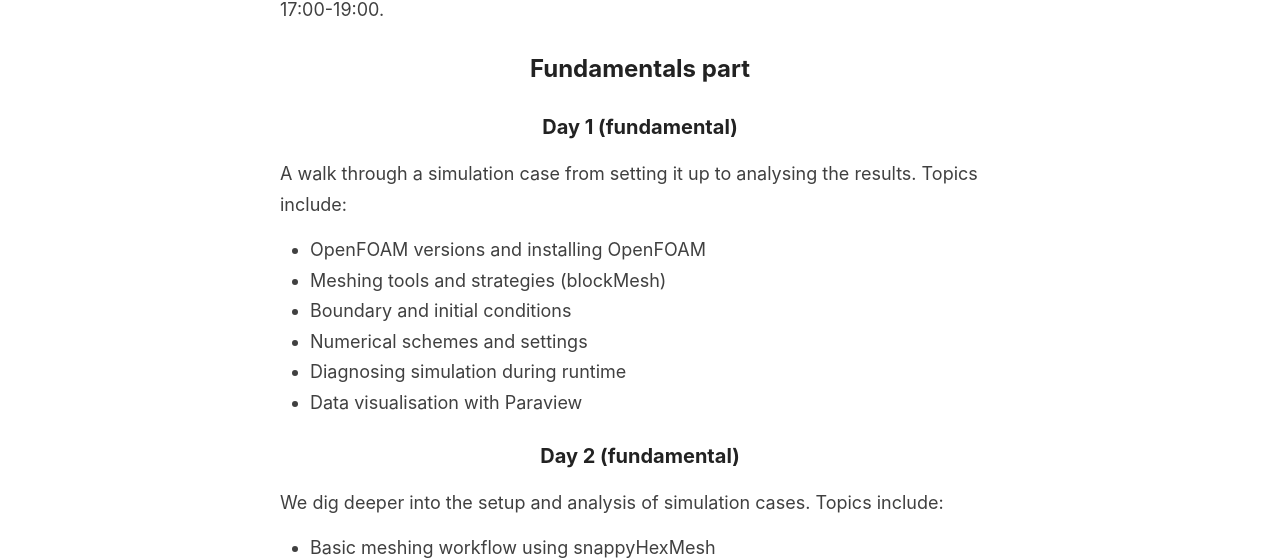
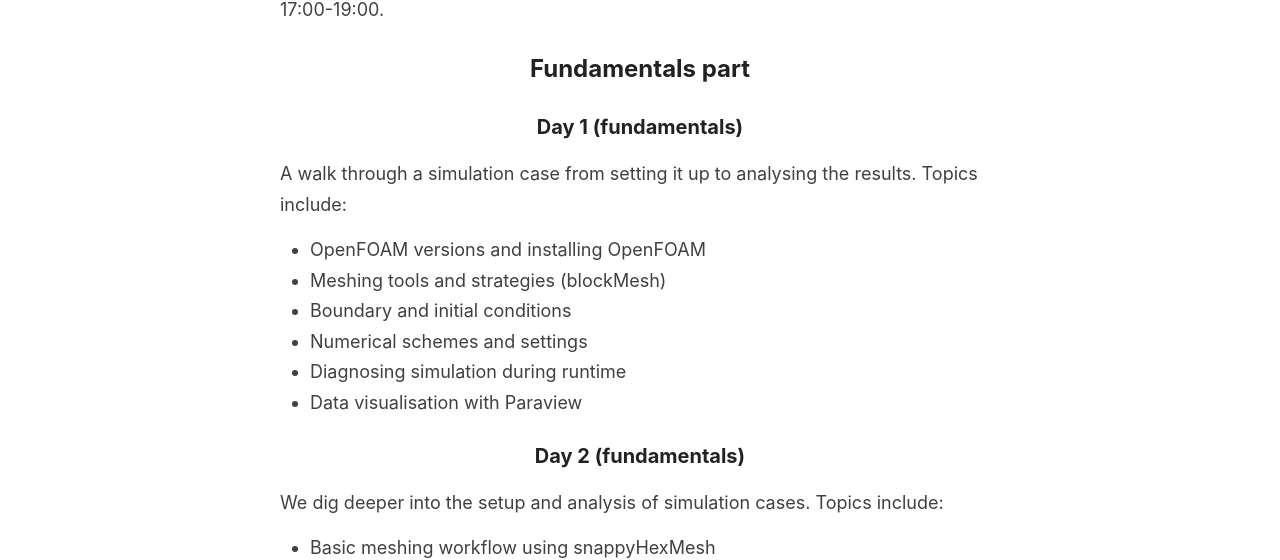
Before and after one commit to OpenSourceCFDCourse/opensourcecfdcourse.github.io, a Jekyll site: the page built from _pages/course-content.md, in a window 1280 px wide. Shown: the part 616-1176 px from the top of the page. Built offline with Jekyll 4.4.1, drawn with Linux system fonts in a browser that asks for light colours.

Commit message:
Update course-content.md

```diff
--- a/_pages/course-content.md
+++ b/_pages/course-content.md
@@ -12,7 +12,7 @@ The course is divided into two parts:
 The two parts are scheduled in the same week making participation in both parts possible. Every day the programme is from 9:00-16:30 with a lunch break 12:00-13:00. Also, we invite you to join us for pizza nights on day 1 and day 3 between 17:00-19:00.
 
 ## Fundamentals part
-### Day 1 (fundamental)
+### Day 1 (fundamentals)
 A walk through a simulation case from setting it up to analysing the results. Topics include:
 
 - OpenFOAM versions and installing OpenFOAM
@@ -22,7 +22,7 @@ A walk through a simulation case from setting it up to analysing the results. To
 - Diagnosing simulation during runtime
 - Data visualisation with Paraview
 
-### Day 2 (fundamental)
+### Day 2 (fundamentals)
 We dig deeper into the setup and analysis of simulation cases. Topics include:
 
 - Basic meshing workflow using snappyHexMesh
@@ -32,7 +32,6 @@ We dig deeper into the setup and analysis of simulation cases. Topics include:
 - Sampling and post-processing with functionObjects
 
 ## Advanced part
-
 ### Day 1 (advanced)
 We look at efficient workflows in OpenFOAM and code customisation. Topics include:
 
```
